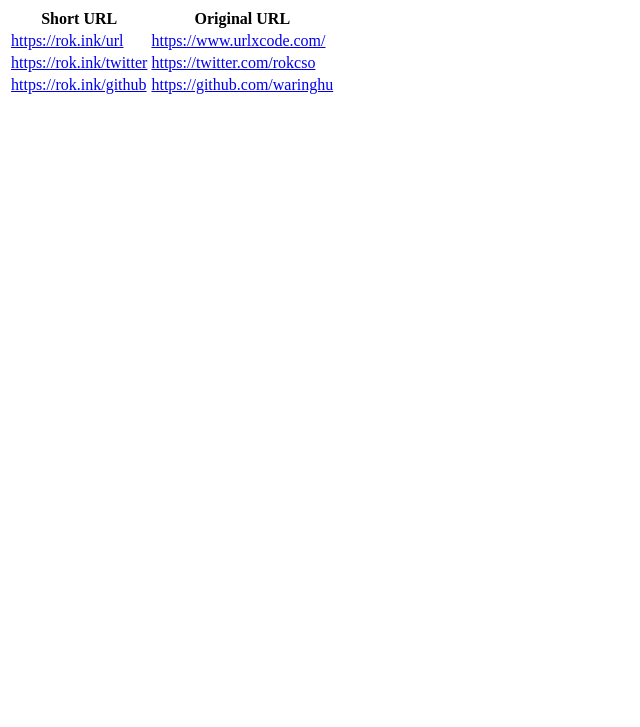
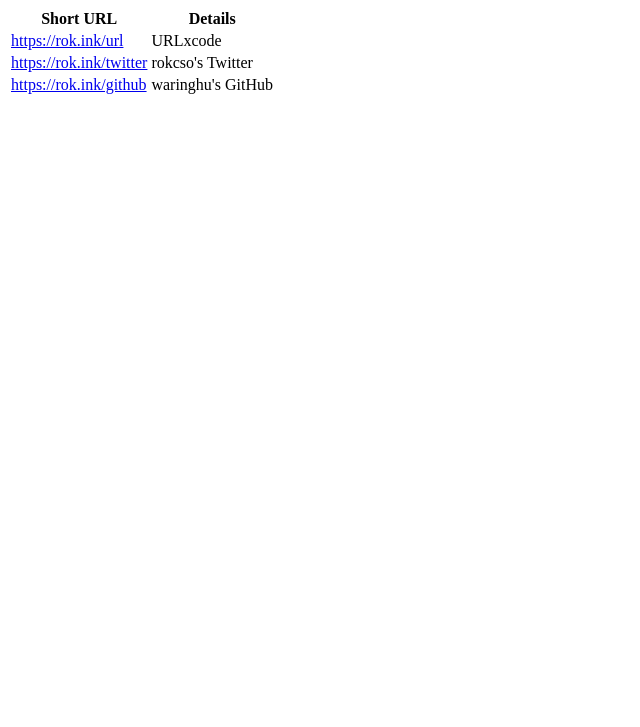
Before and after one commit to rokcso/rokink, a website: page index.html in a window 1280 px wide. Shown: the part 73-800 px from the top of the page, without its empty margins (0-640 px from the left). Drawn offline with Linux system fonts and the light colour scheme.

Commit message:
update links

```diff
--- a/index.html
+++ b/index.html
@@ -12,21 +12,21 @@
             <thead>
                 <tr>
                     <th>Short URL</th>
-                    <th>Original URL</th>
+                    <th>Details</th>
                 </tr>
             </thead>
             <tbody>
                 <tr>
                     <td><a href="https://rok.ink/url">https://rok.ink/url</a></td>
-                    <td><a href="https://www.urlxcode.com/">https://www.urlxcode.com/</a></td>
+                    <td>URLxcode</td>
                 </tr>
                 <tr>
                     <td><a href="https://rok.ink/twitter">https://rok.ink/twitter</a></td>
-                    <td><a href="https://twitter.com/rokcso">https://twitter.com/rokcso</a></td>
+                    <td>rokcso's Twitter</td>
                 </tr>
                 <tr>
                     <td><a href="https://rok.ink/github">https://rok.ink/github</a></td>
-                    <td><a href="https://github.com/waringhu">https://github.com/waringhu</a></td>
+                    <td>waringhu's GitHub</td>
                 </tr>
             </tbody>
         </table>
--- a/now.json
+++ b/now.json
@@ -13,7 +13,7 @@
       "destination": "https://www.urlxcode.com"
     },
     {
-      "source": "elesubsidy",
+      "source": "/elesubsidy",
       "destination": "https://qf.jfshou.cn/unions//link/QupNY3nxTVwoUGXc7oZvXIhBoBV7ez"
     },
     {
```
